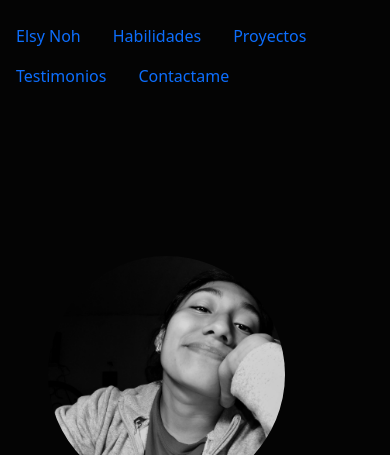
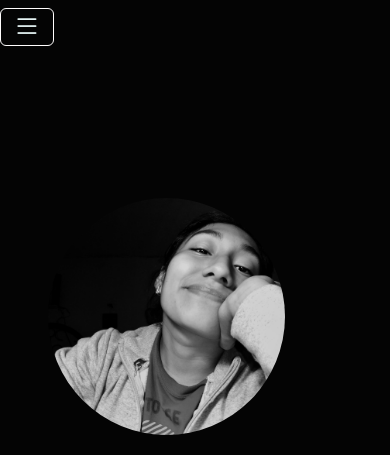
Before and after one commit to Elsynt11/mi-portafolio-technolochicasPRO-yucatan, a plain HTML site: page index.html in a window 390 px wide. Shown: the top 455 px of the page. Drawn offline with nearby package versions, Linux system fonts and the light colour scheme.

Commit message:
Add files via upload
nav responsivo

```diff
--- a/index.html
+++ b/index.html
@@ -20,24 +20,30 @@
   </head>
 
   <body>
-    <header class="d-flex justify-content-center py-3">
-      <ul class="nav nav-pills">
+
+    <header class="navbar navbar-expand-md navbar-light ">
+        <button class="navbar-toggler" type="button" data-bs-toggle="collapse" data-bs-target="#navbarNav" aria-controls="navbarNav" aria-expanded="false" aria-label="Toggle navigation">
+            <i class="bi bi-list fs-1 mb-3 icon"></i>
+        </button>
+        <div class="collapse navbar-collapse" id="navbarNav">
+          <ul class="navbar-nav mx-auto">
             <li class="nav-item">
-          <a href="#perfil" class="nav-link" aria-current="page">Elsy Noh</a>
+              <a href="#perfil" class="nav-link fs-5" aria-current="page">Elsy Noh</a>
             </li>
             <li class="nav-item">
-          <a href="#habilidades" class="nav-link">Habilidades</a>
+              <a href="#habilidades" class="nav-link fs-5">Habilidades</a>
             </li>
             <li class="nav-item">
-          <a href="#proyectos" class="nav-link">Proyectos</a>
+              <a href="#proyectos" class="nav-link fs-5">Proyectos</a>
             </li>
             <li class="nav-item">
-          <a href="#testimonios" class="nav-link">Testimonios</a>
+              <a href="#testimonios" class="nav-link fs-5">Testimonios</a>
             </li>
             <li class="nav-item">
-          <a href="#contactame" class="nav-link">Contactame</a>
+              <a href="#contactame" class="nav-link fs-5">Contactame</a>
             </li>
           </ul>
+        </div>
     </header>
 
     <main>
@@ -69,41 +75,6 @@
             </div>
 
         </div>
-
-
-        <!--
-        <div class="py-5">
-          <img
-            id="foto-perfil"
-            class="d-block mx-auto mb-4"
-            src="/assets/foto-perfil.jpeg"
-            alt="perfil"
-            width="200"
-            height="200"
-          />
-          <h1 id="titulo"  class="display-5 fw-bold"></h1>
-          <div class="col-lg-6 mx-auto">
-            <p class="fs-5 mb-4">
-              Ingeniera en Entornos
-              Virtuales y Negocios Digitales. Mi enfoque abarca desde la
-              programación web y el desarrollo de videojuegos hasta el modelado
-              3D.
-            </p>
-            <p class="fs-5 mb-4">
-              Más allá de la pantalla, me encuentras inmersa en la música,
-              explorando nuevas notas. Además, el cine de terror y el arte son
-              mis fuentes constantes de inspiración.
-            </p>
-            <p class="fs-5 mb-4">¡Bienvenid@ a mi mundo digital y más allá!</p>
-
-            <div class="d-grid gap-2 d-sm-flex justify-content-sm-center">
-              <button type="button" class="btn btn-outline-info btn-lg px-4 me-sm-3 fw-bold">
-                <a href="mailto:elsynoh11@gmail.com?subject=Consulta%20de%20Contacto" class="text-white" target="_blank" rel="noopener noreferrer">Contáctame</a>
-              </button>
-            </div>
-          </div>
-        </div>
-     -->
 
       </section>
 
--- a/style.css
+++ b/style.css
@@ -53,3 +53,24 @@ a{
     margin-right: calc(0 * var(--bs-gutter-x));
     margin-left: calc(0 * var(--bs-gutter-x));
 }
+
+.pb-3 {
+    padding-top: 6rem!important;
+}
+
+
+
+
+.nav-link{
+    color: #d7d9ce;
+}
+
+.navbar-toggler{
+    color:  #d7d9ce;
+    border: .5px solid rgb(255 253 253);
+}
+
+
+.nav-item :hover  {
+    color: #119da4;
+}
```
Lines whose indentation alone changed are shown as unchanged.
